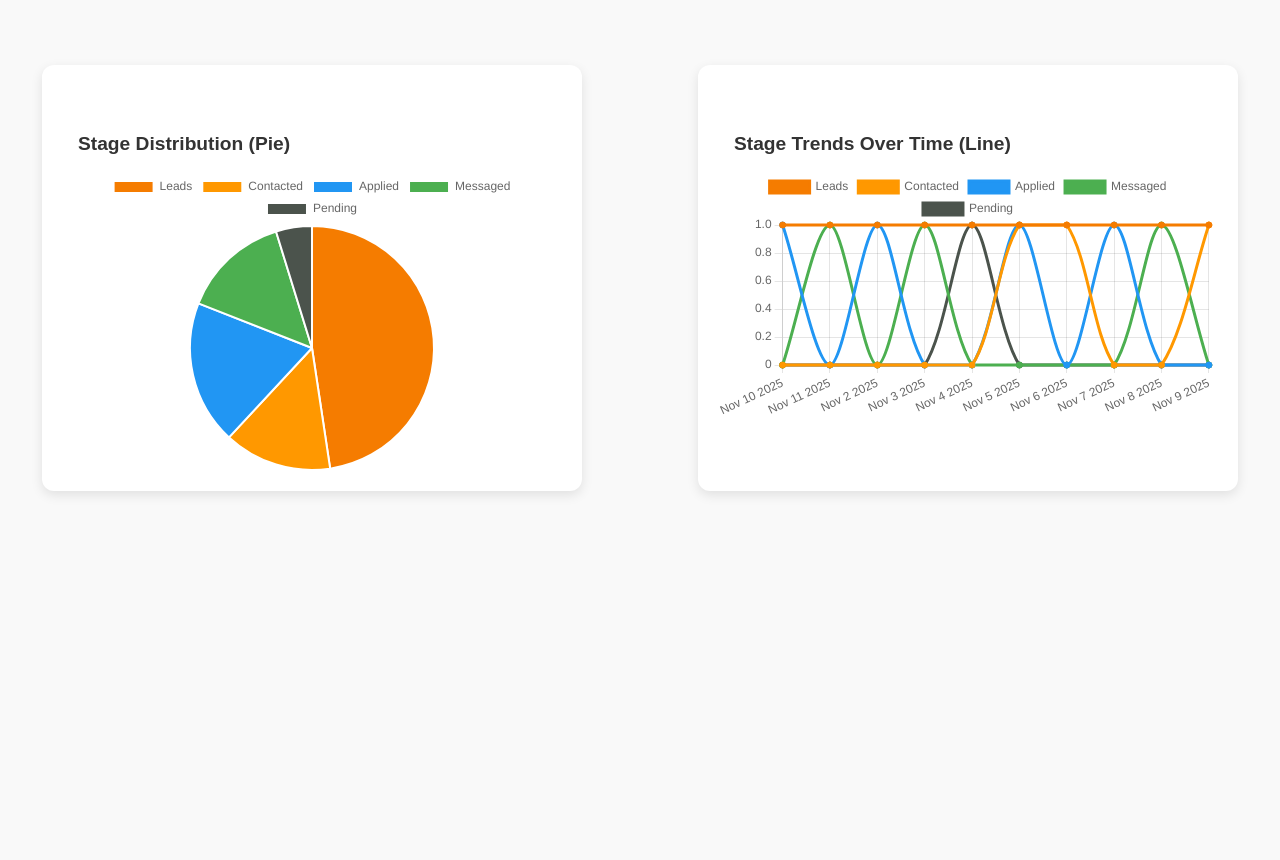
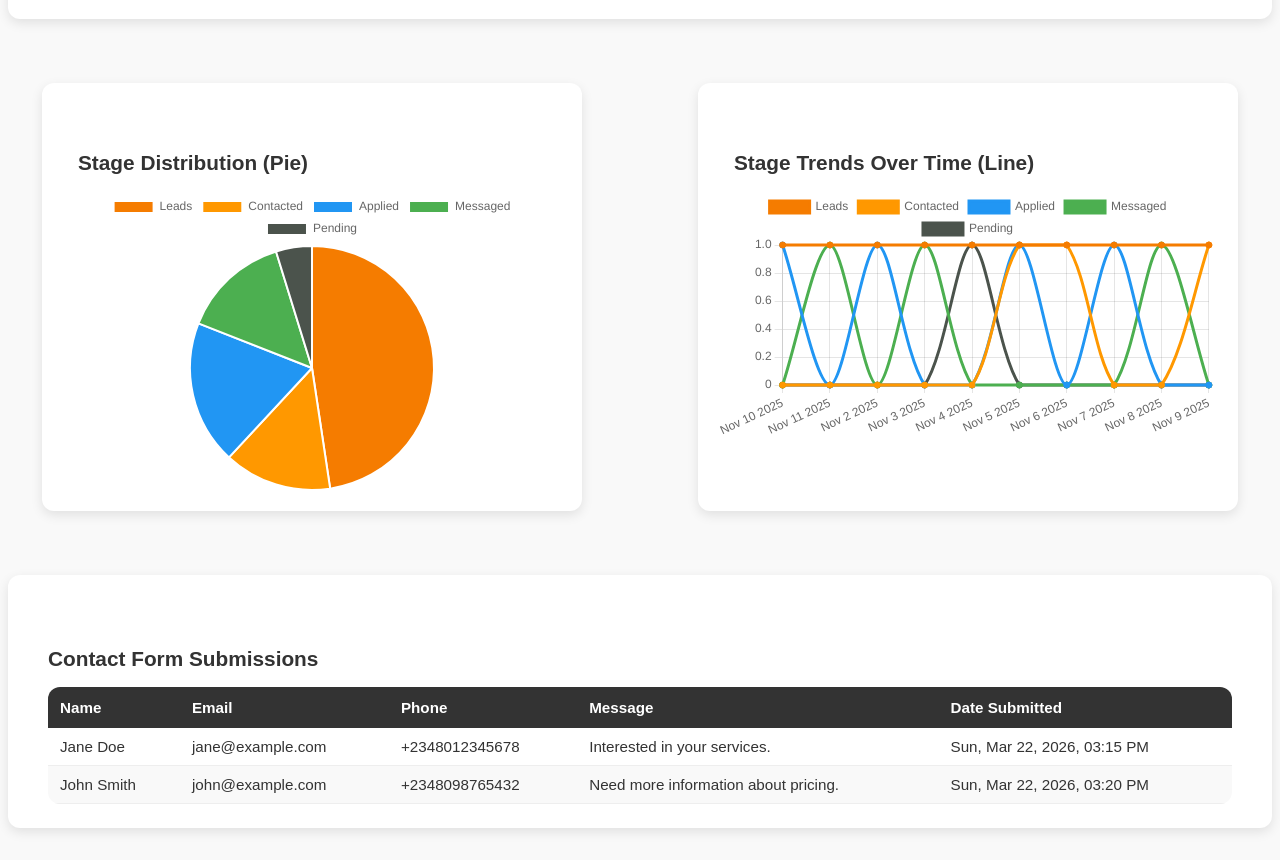
Before and after one commit to Chukseo/cdladmind, a React (Create React App) app: page /contact in a window 1280 px wide. Shown: the part 700-1560 px from the top of the page. Before the commit the page ends 1223 px from the top, so only its background shows below. Built offline with nearby package versions, Linux system fonts and the light colour scheme.

Commit message:
major update2

```diff
--- a/src/App.js
+++ b/src/App.js
@@ -2,6 +2,7 @@ import React from "react";
 import { BrowserRouter as Router } from "react-router-dom";
 import Navbar from "./components/Navbar";
 import Dashboard from "./components/Dasboard";
+import ContactForm from "./components/ContactForm";
 // import Hero from "./components/Hero";
 // import Footer from "./components/Footer";
 // import Home from "./pages/Home";
@@ -12,15 +13,16 @@ function App() {
   return (
     <Router>
       <Navbar />
-      {/* <Hero /> */}
+      {/* <Hero />
       {/* <main>
         <Routes>
           <Route path="/" element={<Home />} />
           <Route path="/about" element={<About />} />
-          <Route path="/contact" element={<Contact />} />
+          // <Route path="/contact" element={<Contact />} />
         </Routes>
       </main> */}
       <Dashboard />
+      <ContactForm />
       {/* <Footer /> */}
     </Router>
   );
--- /dev/null
+++ b/src/components/ContactForm.jsx
@@ -0,0 +1,63 @@
+import React, { useState } from "react";
+import "./Dashboard.css";
+
+const AdminDashboard = () => {
+  // Example submissions (you can replace with real data or props)
+  const [submissions, setSubmissions] = useState([
+    {
+      name: "Jane Doe",
+      email: "jane@example.com",
+      phone: "+2348012345678",
+      message: "Interested in your services.",
+      date: "Sun, Mar 22, 2026, 03:15 PM"
+    },
+    {
+      name: "John Smith",
+      email: "john@example.com",
+      phone: "+2348098765432",
+      message: "Need more information about pricing.",
+      date: "Sun, Mar 22, 2026, 03:20 PM"
+    }
+  ]);
+
+  return (
+    <div className="dashboard">
+      <section className="card">
+        <h2>Contact Form Submissions</h2>
+        <div className="table-wrapper">
+          <table className="styled-table">
+            <thead>
+              <tr>
+                <th>Name</th>
+                <th>Email</th>
+                <th>Phone</th>
+                <th>Message</th>
+                <th>Date Submitted</th>
+              </tr>
+            </thead>
+            <tbody>
+              {submissions.map((s, index) => (
+                <tr key={index}>
+                  <td>{s.name}</td>
+                  <td>{s.email}</td>
+                  <td>{s.phone}</td>
+                  <td>{s.message}</td>
+                  <td>{s.date}</td>
+                </tr>
+              ))}
+              {submissions.length === 0 && (
+                <tr>
+                  <td colSpan="5" style={{ textAlign: "center" }}>
+                    No submissions yet
+                  </td>
+                </tr>
+              )}
+            </tbody>
+          </table>
+        </div>
+      </section>
+    </div>
+  );
+};
+
+export default AdminDashboard;
--- a/src/components/Dashboard.css
+++ b/src/components/Dashboard.css
@@ -122,6 +122,67 @@
   max-width: 100%;
 }
 
+
+.contact-card {
+  max-width: 800px;
+  margin: 2rem auto;
+  padding: 2rem;
+  background: #fff;
+  border-radius: 12px;
+  box-shadow: 0 4px 12px rgba(0,0,0,0.1);
+}
+
+.contact-form {
+  display: flex;
+  flex-direction: column;
+  gap: 1rem;
+}
+
+.form-group {
+  display: flex;
+  flex-direction: column;
+}
+
+.form-group label {
+  font-weight: 600;
+  margin-bottom: 0.5rem;
+  color: #333;
+}
+
+.form-group input,
+.form-group textarea {
+  padding: 10px;
+  border: 1px solid #ccc;
+  border-radius: 6px;
+  font-size: 0.95rem;
+}
+
+.form-group input:focus,
+.form-group textarea:focus {
+  border-color: #2196f3;
+  outline: none;
+}
+
+.card {
+  max-width: 95%;
+  margin: 2rem auto;
+  padding: 1.5rem;
+  background: #fff;
+  border-radius: 12px;
+  box-shadow: 0 4px 12px rgba(0,0,0,0.1);
+}
+
+.card h2 {
+  margin-bottom: 1rem;
+  text-align: left;
+  padding-left: 1rem;
+  font-size: 1.3rem;
+  font-weight: 600;
+  color: #333;
+}
+
+
+
 /* Responsive adjustments */
 @media (max-width: 768px) {
   .table-wrapper {
--- a/src/components/Footer.jsx
+++ b/src/components/Footer.jsx
@@ -14,7 +14,7 @@ const Footer = () => {
           transition={{ duration: 0.6 }}
         >
           <h2>CDI Truck</h2>
-          <p>We provide top-quality truck driving training for aspiring drivers.</p>
+          <p>Welcome to the Admin Dasboard Portal</p>
         </motion.div>
 
         {/* Navigation Links */}
```
Also changed, not shown: src/components/Hero.jsx (+4 -13 lines), src/pages/Contact.js (+10 -22 lines).
